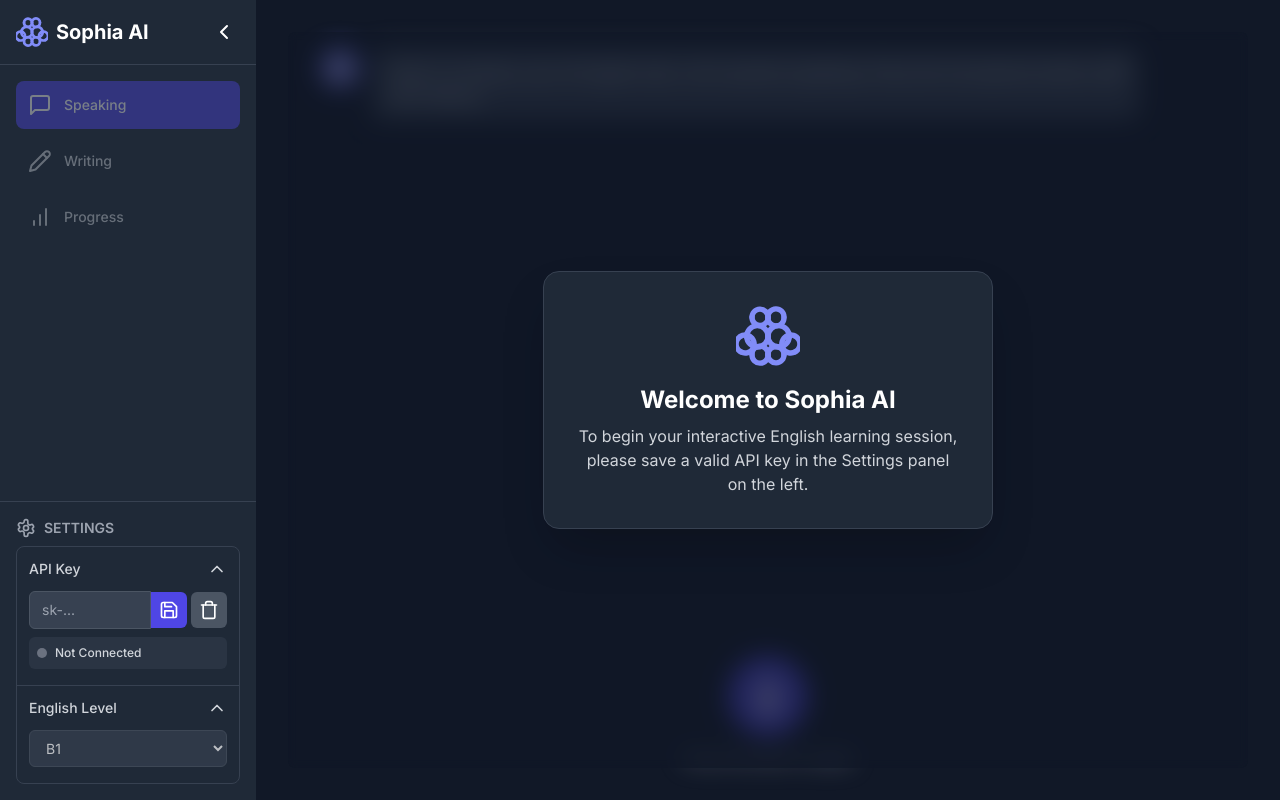
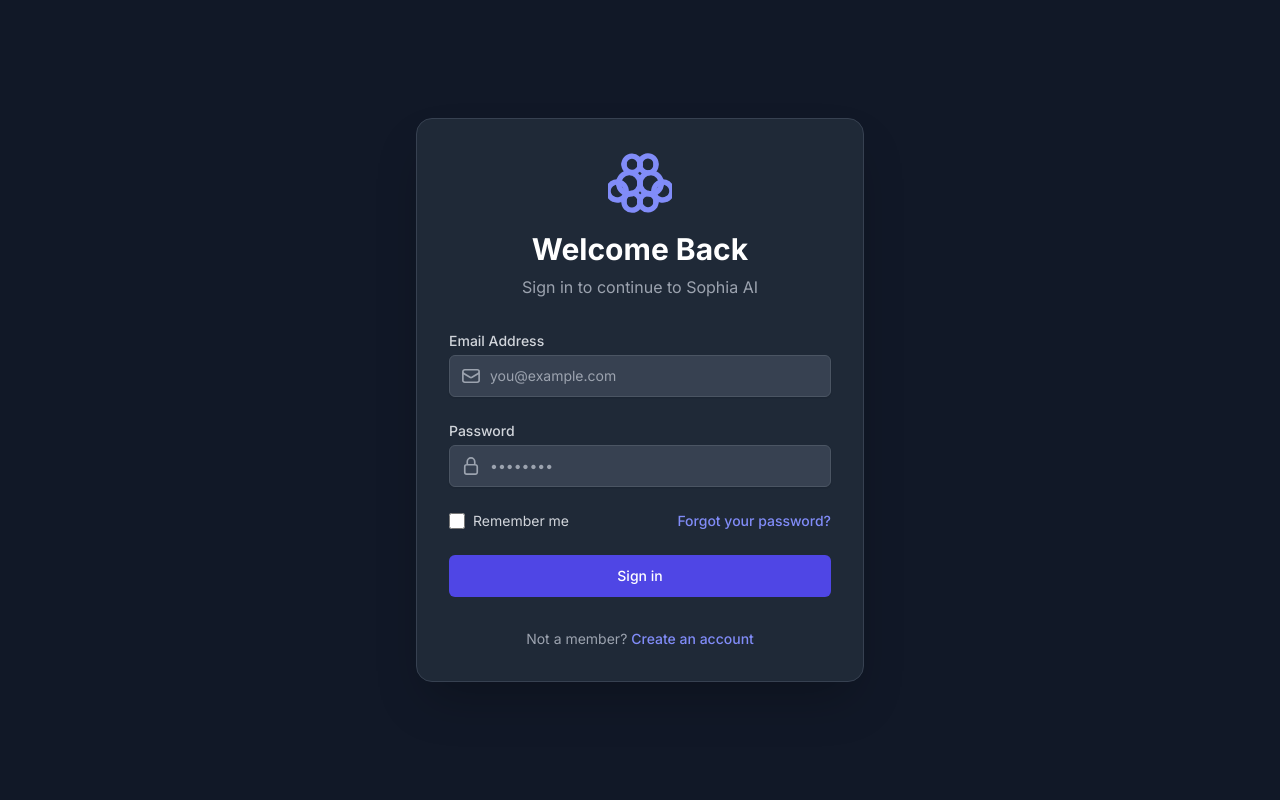
Before and after one commit to rc-ventura/english-tutor-IA, a React (Vite) app in the folder front_end/: page / in a window 1280 px wide. Built offline with nearby package versions, Linux system fonts and the light colour scheme; what @gradio/client would draw is missing.

Commit message:
feat: add login page and improve icons formatting

```diff
--- a/front_end/App.tsx
+++ b/front_end/App.tsx
@@ -1,33 +1,42 @@
+import React, { useState } from "react";
+import Sidebar from "./components/Sidebar";
+import SpeakingTab from "./components/SpeakingTab";
+import WritingTab from "./components/WritingTab";
+import ProgressTab from "./components/ProgressTab";
+import { EnglishLevel } from "./types";
+import { ENGLISH_LEVELS } from "./constants";
+import { BrainCircuitIcon } from "./components/icons/Icons";
+import Login from "./components/Login";
 
-import React, { useState } from 'react';
-import Sidebar from './components/Sidebar';
-import SpeakingTab from './components/SpeakingTab';
-import WritingTab from './components/WritingTab';
-import ProgressTab from './components/ProgressTab';
-import { EnglishLevel } from './types';
-import { ENGLISH_LEVELS } from './constants';
-import { BrainCircuitIcon } from './components/icons/Icons';
-
-export type ActiveTab = 'speaking' | 'writing' | 'progress';
+export type ActiveTab = "speaking" | "writing" | "progress";
 
 const App: React.FC = () => {
-  const [activeTab, setActiveTab] = useState<ActiveTab>('speaking');
-  const [apiKey, setApiKey] = useState<string>('');
-  const [englishLevel, setEnglishLevel] = useState<EnglishLevel>('B1');
+  const [isLoggedIn, setIsLoggedIn] = useState<boolean>(false);
+  const [activeTab, setActiveTab] = useState<ActiveTab>("speaking");
+  const [apiKey, setApiKey] = useState<string>("");
+  const [englishLevel, setEnglishLevel] = useState<EnglishLevel>("B1");
   const [isClientReady, setIsClientReady] = useState<boolean>(false);
+
+  const handleLoginSuccess = () => {
+    setIsLoggedIn(true);
+  };
 
   const renderActiveTab = () => {
     switch (activeTab) {
-      case 'speaking':
+      case "speaking":
         return <SpeakingTab englishLevel={englishLevel} />;
-      case 'writing':
+      case "writing":
         return <WritingTab englishLevel={englishLevel} />;
-      case 'progress':
+      case "progress":
         return <ProgressTab />;
       default:
         return <SpeakingTab englishLevel={englishLevel} />;
     }
   };
+
+  if (!isLoggedIn) {
+    return <Login onLoginSuccess={handleLoginSuccess} />;
+  }
 
   return (
     <div className="flex h-screen bg-gray-900 text-gray-100">
@@ -44,16 +53,23 @@ const App: React.FC = () => {
       />
       <main className="flex-1 p-4 sm:p-6 lg:p-8 overflow-y-auto">
         <div className="relative h-full">
-            <div className={`transition-filter duration-300 h-full ${!isClientReady ? 'blur-md pointer-events-none' : ''}`}>
+          <div
+            className={`transition-filter duration-300 h-full ${
+              !isClientReady ? "blur-md pointer-events-none" : ""
+            }`}
+          >
             {renderActiveTab()}
           </div>
           {!isClientReady && (
             <div className="absolute inset-0 bg-gray-900/70 backdrop-blur-sm flex flex-col items-center justify-center z-10 rounded-lg">
               <div className="text-center p-8 bg-gray-800 rounded-2xl shadow-2xl border border-gray-700">
                 <BrainCircuitIcon className="w-16 h-16 text-indigo-400 mx-auto mb-4" />
-                        <h2 className="text-2xl font-bold text-white mb-2">Welcome to Sophia AI</h2>
+                <h2 className="text-2xl font-bold text-white mb-2">
+                  Welcome to Sophia AI
+                </h2>
                 <p className="text-gray-300 max-w-sm">
-                            To begin your interactive English learning session, please save a valid API key in the Settings panel on the left.
+                  To begin your interactive English learning session, please
+                  save a valid API key in the Settings panel on the left.
                 </p>
               </div>
             </div>
--- /dev/null
+++ b/front_end/components/Login.tsx
@@ -0,0 +1,123 @@
+import React from "react";
+import { BrainCircuitIcon, MailIcon, LockIcon } from "./icons/Icons";
+
+interface LoginProps {
+  onLoginSuccess: () => void;
+}
+
+const Login: React.FC<LoginProps> = ({ onLoginSuccess }) => {
+  const handleSubmit = (e: React.FormEvent) => {
+    e.preventDefault();
+    onLoginSuccess();
+  };
+
+  return (
+    <div className="flex items-center justify-center min-h-screen bg-gray-900 text-gray-100 p-4">
+      <div className="w-full max-w-md p-8 space-y-8 bg-gray-800 rounded-2xl shadow-2xl border border-gray-700">
+        <div className="text-center">
+          <BrainCircuitIcon className="w-16 h-16 text-indigo-400 mx-auto mb-4" />
+          <h1 className="text-3xl font-bold text-white">Welcome Back</h1>
+          <p className="mt-2 text-gray-400">Sign in to continue to Sophia AI</p>
+        </div>
+        <form className="space-y-6" onSubmit={handleSubmit}>
+          <div>
+            <label
+              htmlFor="email"
+              className="block text-sm font-medium text-gray-300 mb-1"
+            >
+              Email Address
+            </label>
+            <div className="relative rounded-md shadow-sm">
+              <div className="pointer-events-none absolute inset-y-0 left-0 flex items-center pl-3">
+                <MailIcon
+                  className="h-5 w-5 text-gray-400"
+                  aria-hidden="true"
+                />
+              </div>
+              <input
+                id="email"
+                name="email"
+                type="email"
+                autoComplete="email"
+                required
+                className="block w-full appearance-none rounded-md border border-gray-600 bg-gray-700 py-2.5 px-3 pl-10 text-white placeholder-gray-400 shadow-sm focus:border-indigo-500 focus:outline-none focus:ring-indigo-500 sm:text-sm"
+                placeholder="you@example.com"
+              />
+            </div>
+          </div>
+
+          <div>
+            <label
+              htmlFor="password"
+              className="block text-sm font-medium text-gray-300 mb-1"
+            >
+              Password
+            </label>
+            <div className="relative rounded-md shadow-sm">
+              <div className="pointer-events-none absolute inset-y-0 left-0 flex items-center pl-3">
+                <LockIcon
+                  className="h-5 w-5 text-gray-400"
+                  aria-hidden="true"
+                />
+              </div>
+              <input
+                id="password"
+                name="password"
+                type="password"
+                autoComplete="current-password"
+                required
+                className="block w-full appearance-none rounded-md border border-gray-600 bg-gray-700 py-2.5 px-3 pl-10 text-white placeholder-gray-400 shadow-sm focus:border-indigo-500 focus:outline-none focus:ring-indigo-500 sm:text-sm"
+                placeholder="••••••••"
+              />
+            </div>
+          </div>
+
+          <div className="flex items-center justify-between">
+            <div className="flex items-center">
+              <input
+                id="remember-me"
+                name="remember-me"
+                type="checkbox"
+                className="h-4 w-4 rounded border-gray-500 bg-gray-600 text-indigo-600 focus:ring-indigo-500"
+              />
+              <label
+                htmlFor="remember-me"
+                className="ml-2 block text-sm text-gray-300"
+              >
+                Remember me
+              </label>
+            </div>
+            <div className="text-sm">
+              <a
+                href="#"
+                className="font-medium text-indigo-400 hover:text-indigo-300"
+              >
+                Forgot your password?
+              </a>
+            </div>
+          </div>
+
+          <div>
+            <button
+              type="submit"
+              className="group relative flex w-full justify-center rounded-md border border-transparent bg-indigo-600 py-2.5 px-4 text-sm font-medium text-white hover:bg-indigo-700 focus:outline-none focus:ring-2 focus:ring-indigo-500 focus:ring-offset-2 focus:ring-offset-gray-800 transition-colors"
+            >
+              Sign in
+            </button>
+          </div>
+        </form>
+        <p className="mt-8 text-center text-sm text-gray-400">
+          Not a member?{" "}
+          <a
+            href="#"
+            className="font-medium text-indigo-400 hover:text-indigo-300"
+          >
+            Create an account
+          </a>
+        </p>
+      </div>
+    </div>
+  );
+};
+
+export default Login;
--- a/front_end/components/icons/Icons.tsx
+++ b/front_end/components/icons/Icons.tsx
@@ -1,64 +1,197 @@
-import React from 'react';
+import React from "react";
 
 type IconProps = React.SVGProps<SVGSVGElement>;
 
 export const BrainCircuitIcon: React.FC<IconProps> = (props) => (
-  <svg xmlns="http://www.w3.org/2000/svg" width="24" height="24" viewBox="0 0 24 24" fill="none" stroke="currentColor" strokeWidth="2" strokeLinecap="round" strokeLinejoin="round" {...props}>
-    <path d="M12 5a3 3 0 1 0-5.993.134" /><path d="M12 5a3 3 0 1 0 5.993.134" /><path d="M12 5a3 3 0 1 1-5.993-.134" /><path d="M12 5a3 3 0 1 1 5.993-.134" /><path d="M5 12a3 3 0 1 0-3.134 5.993" /><path d="M5 12a3 3 0 1 1-3.134 5.993" /><path d="M19 12a3 3 0 1 0 3.134 5.993" /><path d="M19 12a3 3 0 1 1 3.134 5.993" /><path d="M12 19a3 3 0 1 0-5.993-.134" /><path d="M12 19a3 3 0 1 0 5.993-.134" /><path d="M12 19a3 3 0 1 1-5.993.134" /><path d="M12 19a3 3 0 1 1 5.993.134" /><path d="M12 12a4 4 0 1 0-7.996.268" /><path d="M12 12a4 4 0 1 1-7.996.268" /><path d="M12 12a4 4 0 1 0 7.996.268" /><path d="M12 12a4 4 0 1 1 7.996.268" />
+  <svg
+    xmlns="http://www.w3.org/2000/svg"
+    width="24"
+    height="24"
+    viewBox="0 0 24 24"
+    fill="none"
+    stroke="currentColor"
+    strokeWidth="2"
+    strokeLinecap="round"
+    strokeLinejoin="round"
+    {...props}
+  >
+    <path d="M12 5a3 3 0 1 0-5.993.134" />
+    <path d="M12 5a3 3 0 1 0 5.993.134" />
+    <path d="M12 5a3 3 0 1 1-5.993-.134" />
+    <path d="M12 5a3 3 0 1 1 5.993-.134" />
+    <path d="M5 12a3 3 0 1 0-3.134 5.993" />
+    <path d="M5 12a3 3 0 1 1-3.134 5.993" />
+    <path d="M19 12a3 3 0 1 0 3.134 5.993" />
+    <path d="M19 12a3 3 0 1 1 3.134 5.993" />
+    <path d="M12 19a3 3 0 1 0-5.993-.134" />
+    <path d="M12 19a3 3 0 1 0 5.993-.134" />
+    <path d="M12 19a3 3 0 1 1-5.993.134" />
+    <path d="M12 19a3 3 0 1 1 5.993.134" />
+    <path d="M12 12a4 4 0 1 0-7.996.268" />
+    <path d="M12 12a4 4 0 1 1-7.996.268" />
+    <path d="M12 12a4 4 0 1 0 7.996.268" />
+    <path d="M12 12a4 4 0 1 1 7.996.268" />
   </svg>
 );
 
 export const SettingsIcon: React.FC<IconProps> = (props) => (
-  <svg xmlns="http://www.w3.org/2000/svg" width="24" height="24" viewBox="0 0 24 24" fill="none" stroke="currentColor" strokeWidth="2" strokeLinecap="round" strokeLinejoin="round" {...props}>
-    <path d="M12.22 2h-.44a2 2 0 0 0-2 2v.18a2 2 0 0 1-1 1.73l-.43.25a2 2 0 0 1-2 0l-.15-.08a2 2 0 0 0-2.73.73l-.22.38a2 2 0 0 0 .73 2.73l.15.1a2 2 0 0 1 0 2l-.15.08a2 2 0 0 0-.73 2.73l.22.38a2 2 0 0 0 2.73.73l.15-.08a2 2 0 0 1 2 0l.43.25a2 2 0 0 1 1 1.73V20a2 2 0 0 0 2 2h.44a2 2 0 0 0 2-2v-.18a2 2 0 0 1 1-1.73l.43-.25a2 2 0 0 1 2 0l.15.08a2 2 0 0 0 2.73-.73l.22-.38a2 2 0 0 0-.73-2.73l-.15-.08a2 2 0 0 1 0-2l.15-.08a2 2 0 0 0 .73-2.73l-.22-.38a2 2 0 0 0-2.73-.73l-.15.08a2 2 0 0 1-2 0l-.43-.25a2 2 0 0 1-1-1.73V4a2 2 0 0 0-2-2z" /><circle cx="12" cy="12" r="3" />
+  <svg
+    xmlns="http://www.w3.org/2000/svg"
+    width="24"
+    height="24"
+    viewBox="0 0 24 24"
+    fill="none"
+    stroke="currentColor"
+    strokeWidth="2"
+    strokeLinecap="round"
+    strokeLinejoin="round"
+    {...props}
+  >
+    <path d="M12.22 2h-.44a2 2 0 0 0-2 2v.18a2 2 0 0 1-1 1.73l-.43.25a2 2 0 0 1-2 0l-.15-.08a2 2 0 0 0-2.73.73l-.22.38a2 2 0 0 0 .73 2.73l.15.1a2 2 0 0 1 0 2l-.15.08a2 2 0 0 0-.73 2.73l.22.38a2 2 0 0 0 2.73.73l.15-.08a2 2 0 0 1 2 0l.43.25a2 2 0 0 1 1 1.73V20a2 2 0 0 0 2 2h.44a2 2 0 0 0 2-2v-.18a2 2 0 0 1 1-1.73l.43-.25a2 2 0 0 1 2 0l.15.08a2 2 0 0 0 2.73-.73l.22-.38a2 2 0 0 0-.73-2.73l-.15-.08a2 2 0 0 1 0-2l.15-.08a2 2 0 0 0 .73-2.73l-.22-.38a2 2 0 0 0-2.73-.73l-.15.08a2 2 0 0 1-2 0l-.43-.25a2 2 0 0 1-1-1.73V4a2 2 0 0 0-2-2z" />
+    <circle cx="12" cy="12" r="3" />
   </svg>
 );
 
 export const MessageSquareIcon: React.FC<IconProps> = (props) => (
-  <svg xmlns="http://www.w3.org/2000/svg" width="24" height="24" viewBox="0 0 24 24" fill="none" stroke="currentColor" strokeWidth="2" strokeLinecap="round" strokeLinejoin="round" {...props}>
+  <svg
+    xmlns="http://www.w3.org/2000/svg"
+    width="24"
+    height="24"
+    viewBox="0 0 24 24"
+    fill="none"
+    stroke="currentColor"
+    strokeWidth="2"
+    strokeLinecap="round"
+    strokeLinejoin="round"
+    {...props}
+  >
     <path d="M21 15a2 2 0 0 1-2 2H7l-4 4V5a2 2 0 0 1 2-2h14a2 2 0 0 1 2 2z" />
   </svg>
 );
 
 export const PencilIcon: React.FC<IconProps> = (props) => (
-  <svg xmlns="http://www.w3.org/2000/svg" width="24" height="24" viewBox="0 0 24 24" fill="none" stroke="currentColor" strokeWidth="2" strokeLinecap="round" strokeLinejoin="round" {...props}>
+  <svg
+    xmlns="http://www.w3.org/2000/svg"
+    width="24"
+    height="24"
+    viewBox="0 0 24 24"
+    fill="none"
+    stroke="currentColor"
+    strokeWidth="2"
+    strokeLinecap="round"
+    strokeLinejoin="round"
+    {...props}
+  >
     <path d="M17 3a2.828 2.828 0 1 1 4 4L7.5 20.5 2 22l1.5-5.5L17 3z" />
     <path d="m15 5 4 4" />
   </svg>
 );
 
 export const BarChartIcon: React.FC<IconProps> = (props) => (
-  <svg xmlns="http://www.w3.org/2000/svg" width="24" height="24" viewBox="0 0 24 24" fill="none" stroke="currentColor" strokeWidth="2" strokeLinecap="round" strokeLinejoin="round" {...props}>
-    <line x1="12" y1="20" x2="12" y2="10" /><line x1="18" y1="20" x2="18" y2="4" /><line x1="6" y1="20" x2="6" y2="16" />
+  <svg
+    xmlns="http://www.w3.org/2000/svg"
+    width="24"
+    height="24"
+    viewBox="0 0 24 24"
+    fill="none"
+    stroke="currentColor"
+    strokeWidth="2"
+    strokeLinecap="round"
+    strokeLinejoin="round"
+    {...props}
+  >
+    <line x1="12" y1="20" x2="12" y2="10" />
+    <line x1="18" y1="20" x2="18" y2="4" />
+    <line x1="6" y1="20" x2="6" y2="16" />
   </svg>
 );
 
 export const MicIcon: React.FC<IconProps> = (props) => (
-  <svg xmlns="http://www.w3.org/2000/svg" width="24" height="24" viewBox="0 0 24 24" fill="none" stroke="currentColor" strokeWidth="2" strokeLinecap="round" strokeLinejoin="round" {...props}>
-    <path d="M12 1a3 3 0 0 0-3 3v8a3 3 0 0 0 6 0V4a3 3 0 0 0-3-3z" /><path d="M19 10v2a7 7 0 0 1-14 0v-2" /><line x1="12" y1="19" x2="12" y2="23" /><line x1="8" y1="23" x2="16" y2="23" />
+  <svg
+    xmlns="http://www.w3.org/2000/svg"
+    width="24"
+    height="24"
+    viewBox="0 0 24 24"
+    fill="none"
+    stroke="currentColor"
+    strokeWidth="2"
+    strokeLinecap="round"
+    strokeLinejoin="round"
+    {...props}
+  >
+    <path d="M12 1a3 3 0 0 0-3 3v8a3 3 0 0 0 6 0V4a3 3 0 0 0-3-3z" />
+    <path d="M19 10v2a7 7 0 0 1-14 0v-2" />
+    <line x1="12" y1="19" x2="12" y2="23" />
+    <line x1="8" y1="23" x2="16" y2="23" />
   </svg>
 );
 
 export const StopCircleIcon: React.FC<IconProps> = (props) => (
-  <svg xmlns="http://www.w3.org/2000/svg" width="24" height="24" viewBox="0 0 24 24" fill="none" stroke="currentColor" strokeWidth="2" strokeLinecap="round" strokeLinejoin="round" {...props}>
-    <circle cx="12" cy="12" r="10" /><rect x="9" y="9" width="6" height="6" />
+  <svg
+    xmlns="http://www.w3.org/2000/svg"
+    width="24"
+    height="24"
+    viewBox="0 0 24 24"
+    fill="none"
+    stroke="currentColor"
+    strokeWidth="2"
+    strokeLinecap="round"
+    strokeLinejoin="round"
+    {...props}
+  >
+    <circle cx="12" cy="12" r="10" />
+    <rect x="9" y="9" width="6" height="6" />
   </svg>
 );
 
 export const UserIcon: React.FC<IconProps> = (props) => (
-  <svg xmlns="http://www.w3.org/2000/svg" width="24" height="24" viewBox="0 0 24 24" fill="none" stroke="currentColor" strokeWidth="2" strokeLinecap="round" strokeLinejoin="round" {...props}>
-    <path d="M20 21v-2a4 4 0 0 0-4-4H8a4 4 0 0 0-4 4v2" /><circle cx="12" cy="7" r="4" />
+  <svg
+    xmlns="http://www.w3.org/2000/svg"
+    width="24"
+    height="24"
+    viewBox="0 0 24 24"
+    fill="none"
+    stroke="currentColor"
+    strokeWidth="2"
+    strokeLinecap="round"
+    strokeLinejoin="round"
+    {...props}
+  >
+    <path d="M20 21v-2a4 4 0 0 0-4-4H8a4 4 0 0 0-4 4v2" />
+    <circle cx="12" cy="7" r="4" />
   </svg>
 );
 
 export const PlayIcon: React.FC<IconProps> = (props) => (
-    <svg xmlns="http://www.w3.org/2000/svg" width="24" height="24" viewBox="0 0 24 24" fill="none" stroke="currentColor" strokeWidth="2" strokeLinecap="round" strokeLinejoin="round" {...props}>
+  <svg
+    xmlns="http://www.w3.org/2000/svg"
+    width="24"
+    height="24"
+    viewBox="0 0 24 24"
+    fill="none"
+    stroke="currentColor"
+    strokeWidth="2"
+    strokeLinecap="round"
+    strokeLinejoin="round"
+    {...props}
+  >
     <polygon points="5 3 19 12 5 21 5 3" />
   </svg>
 );
 
 export const SparklesIcon: React.FC<IconProps> = (props) => (
-  <svg xmlns="http://www.w3.org/2000/svg" width="24" height="24" viewBox="0 0 24 24" fill="none" stroke="currentColor" strokeWidth="2" strokeLinecap="round" strokeLinejoin="round" {...props}>
+  <svg
+    xmlns="http://www.w3.org/2000/svg"
+    width="24"
+    height="24"
+    viewBox="0 0 24 24"
+    fill="none"
+    stroke="currentColor"
+    strokeWidth="2"
+    strokeLinecap="round"
+    strokeLinejoin="round"
+    {...props}
+  >
     <path d="m12 3-1.9 4.2-4.1.6 3 2.9-.7 4.1 3.7-2 3.7 2-.7-4.1 3-2.9-4.1-.6L12 3Z" />
     <path d="M5 11.5 3.5 15l-3-1.5 1.5-3-1.5-3 3-1.5L5 8.5l1.5-3 1.5 3L9.5 7l-1.5 3 1.5 3-3 1.5-1.5-3Z" />
     <path d="M19 11.5 17.5 15l-3-1.5 1.5-3-1.5-3 3-1.5L19 8.5l1.5-3 1.5 3L23.5 7l-1.5 3 1.5 3-3 1.5-1.5-3Z" />
@@ -66,25 +199,69 @@ export const SparklesIcon: React.FC<IconProps> = (props) => (
 );
 
 export const ChevronLeftIcon: React.FC<IconProps> = (props) => (
-    <svg xmlns="http://www.w3.org/2000/svg" width="24" height="24" viewBox="0 0 24 24" fill="none" stroke="currentColor" strokeWidth="2" strokeLinecap="round" strokeLinejoin="round" {...props}>
+  <svg
+    xmlns="http://www.w3.org/2000/svg"
+    width="24"
+    height="24"
+    viewBox="0 0 24 24"
+    fill="none"
+    stroke="currentColor"
+    strokeWidth="2"
+    strokeLinecap="round"
+    strokeLinejoin="round"
+    {...props}
+  >
     <path d="m15 18-6-6 6-6" />
   </svg>
 );
 
 export const ChevronRightIcon: React.FC<IconProps> = (props) => (
-    <svg xmlns="http://www.w3.org/2000/svg" width="24" height="24" viewBox="0 0 24 24" fill="none" stroke="currentColor" strokeWidth="2" strokeLinecap="round" strokeLinejoin="round" {...props}>
+  <svg
+    xmlns="http://www.w3.org/2000/svg"
+    width="24"
+    height="24"
+    viewBox="0 0 24 24"
+    fill="none"
+    stroke="currentColor"
+    strokeWidth="2"
+    strokeLinecap="round"
+    strokeLinejoin="round"
+    {...props}
+  >
     <path d="m9 18 6-6-6-6" />
   </svg>
 );
 
 export const ChevronDownIcon: React.FC<IconProps> = (props) => (
-    <svg xmlns="http://www.w3.org/2000/svg" width="24" height="24" viewBox="0 0 24 24" fill="none" stroke="currentColor" strokeWidth="2" strokeLinecap="round" strokeLinejoin="round" {...props}>
+  <svg
+    xmlns="http://www.w3.org/2000/svg"
+    width="24"
+    height="24"
+    viewBox="0 0 24 24"
+    fill="none"
+    stroke="currentColor"
+    strokeWidth="2"
+    strokeLinecap="round"
+    strokeLinejoin="round"
+    {...props}
+  >
     <path d="m6 9 6 6 6-6" />
   </svg>
 );
 
 export const SaveIcon: React.FC<IconProps> = (props) => (
-    <svg xmlns="http://www.w3.org/2000/svg" width="24" height="24" viewBox="0 0 24 24" fill="none" stroke="currentColor" strokeWidth="2" strokeLinecap="round" strokeLinejoin="round" {...props}>
+  <svg
+    xmlns="http://www.w3.org/2000/svg"
+    width="24"
+    height="24"
+    viewBox="0 0 24 24"
+    fill="none"
+    stroke="currentColor"
+    strokeWidth="2"
+    strokeLinecap="round"
+    strokeLinejoin="round"
+    {...props}
+  >
     <path d="M19 21H5a2 2 0 0 1-2-2V5a2 2 0 0 1 2-2h11l5 5v11a2 2 0 0 1-2 2z" />
     <polyline points="17 21 17 13 7 13 7 21" />
     <polyline points="7 3 7 8 15 8" />
@@ -92,15 +269,71 @@ export const SaveIcon: React.FC<IconProps> = (props) => (
 );
 
 export const TrashIcon: React.FC<IconProps> = (props) => (
-    <svg xmlns="http://www.w3.org/2000/svg" width="24" height="24" viewBox="0 0 24 24" fill="none" stroke="currentColor" strokeWidth="2" strokeLinecap="round" strokeLinejoin="round" {...props}>
+  <svg
+    xmlns="http://www.w3.org/2000/svg"
+    width="24"
+    height="24"
+    viewBox="0 0 24 24"
+    fill="none"
+    stroke="currentColor"
+    strokeWidth="2"
+    strokeLinecap="round"
+    strokeLinejoin="round"
+    {...props}
+  >
     <polyline points="3 6 5 6 21 6" />
     <path d="M19 6v14a2 2 0 0 1-2 2H7a2 2 0 0 1-2-2V6m3 0V4a2 2 0 0 1 2-2h4a2 2 0 0 1 2 2v2" />
   </svg>
 );
 
 export const CopyIcon: React.FC<IconProps> = (props) => (
-  <svg xmlns="http://www.w3.org/2000/svg" width="24" height="24" viewBox="0 0 24 24" fill="none" stroke="currentColor" strokeWidth="2" strokeLinecap="round" strokeLinejoin="round" {...props}>
+  <svg
+    xmlns="http://www.w3.org/2000/svg"
+    width="24"
+    height="24"
+    viewBox="0 0 24 24"
+    fill="none"
+    stroke="currentColor"
+    strokeWidth="2"
+    strokeLinecap="round"
+    strokeLinejoin="round"
+    {...props}
+  >
     <rect x="9" y="9" width="13" height="13" rx="2" ry="2"></rect>
     <path d="M5 15H4a2 2 0 0 1-2-2V4a2 2 0 0 1 2-2h9a2 2 0 0 1 2 2v1"></path>
   </svg>
 );
+
+export const MailIcon: React.FC<IconProps> = (props) => (
+  <svg
+    xmlns="http://www.w3.org/2000/svg"
+    fill="none"
+    viewBox="0 0 24 24"
+    strokeWidth="2"
+    stroke="currentColor"
+    {...props}
+  >
+    <path
+      strokeLinecap="round"
+      strokeLinejoin="round"
+      d="M21.75 6.75v10.5a2.25 2.25 0 0 1-2.25 2.25h-15a2.25 2.25 0 0 1-2.25-2.25V6.75m19.5 0A2.25 2.25 0 0 0 19.5 4.5h-15a2.25 2.25 0 0 0-2.25 2.25m19.5 0v.243a2.25 2.25 0 0 1-1.07 1.916l-7.5 4.615a2.25 2.25 0 0 1-2.36 0L3.32 8.91a2.25 2.25 0 0 1-1.07-1.916V6.75"
+    />
+  </svg>
+);
+
+export const LockIcon: React.FC<IconProps> = (props) => (
+  <svg
+    xmlns="http://www.w3.org/2000/svg"
+    fill="none"
+    viewBox="0 0 24 24"
+    strokeWidth="2"
+    stroke="currentColor"
+    {...props}
+  >
+    <path
+      strokeLinecap="round"
+      strokeLinejoin="round"
+      d="M16.5 10.5V6.75a4.5 4.5 0 0 0-9 0v3.75m-.75 11.25h10.5a2.25 2.25 0 0 0 2.25-2.25v-6.75a2.25 2.25 0 0 0-2.25-2.25H6.75a2.25 2.25 0 0 0-2.25 2.25v6.75a2.25 2.25 0 0 0 2.25 2.25z"
+    />
+  </svg>
+);
```
Also changed, not shown: front_end/components/Chatbot.tsx (+17 -0 lines). Lines whose indentation alone changed are shown as unchanged.
